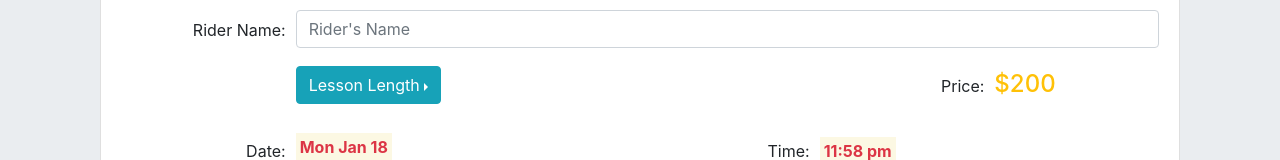
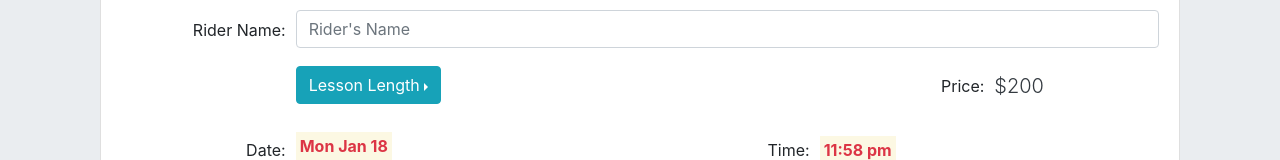
Before and after one commit to hicksey-makes/ski-lessons-snowV2, a React (Create React App) app: page / in a window 1280 px wide. Both pictures are taken after a click on the element "Availability:". Shown: the part 318-478 px from the top of the page. Built offline with nearby package versions, Linux system fonts and the light colour scheme; a web font is replaced by a local one.

Commit message:
add font-weight-light to price in AddLesson comp

```diff
--- a/src/components/AddLessons.js
+++ b/src/components/AddLessons.js
@@ -36,10 +36,10 @@ class AddLessons extends Component {
                 </div>
               </div>
               <label className="col-md-2 mt-2 ml-auto text-md-right">Price:</label>
-              <div className="col-md-2  mt-md-1 text-warning">
-              <h4 className="">
+              <div className="col-md-2  mt-md-2 text-dark">
+              <h5 className="font-weight-light">
               {(this.props.lessonLength === 'Half Day' ? '$100': '$200')}
-              </h4>
+              </h5>
               </div>
               {/*<div className="col-md-2 mt-md-2">
                 $100
```
